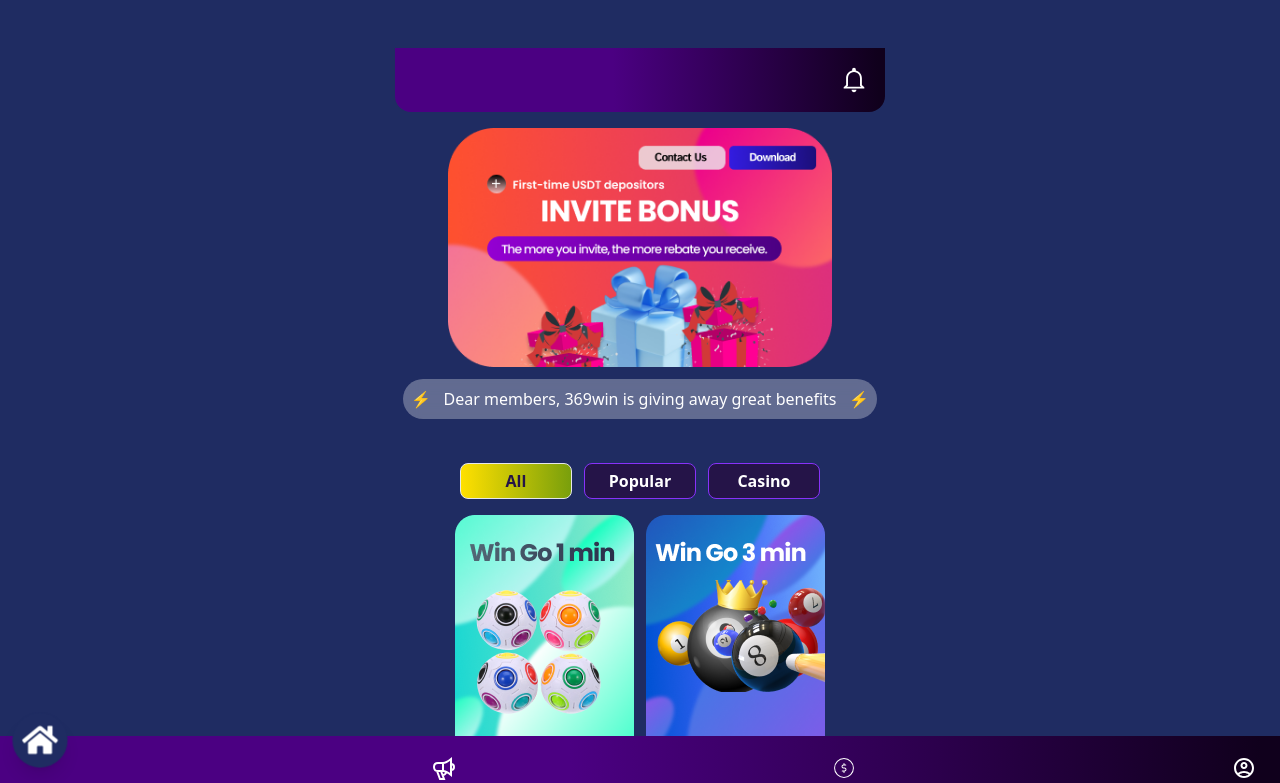
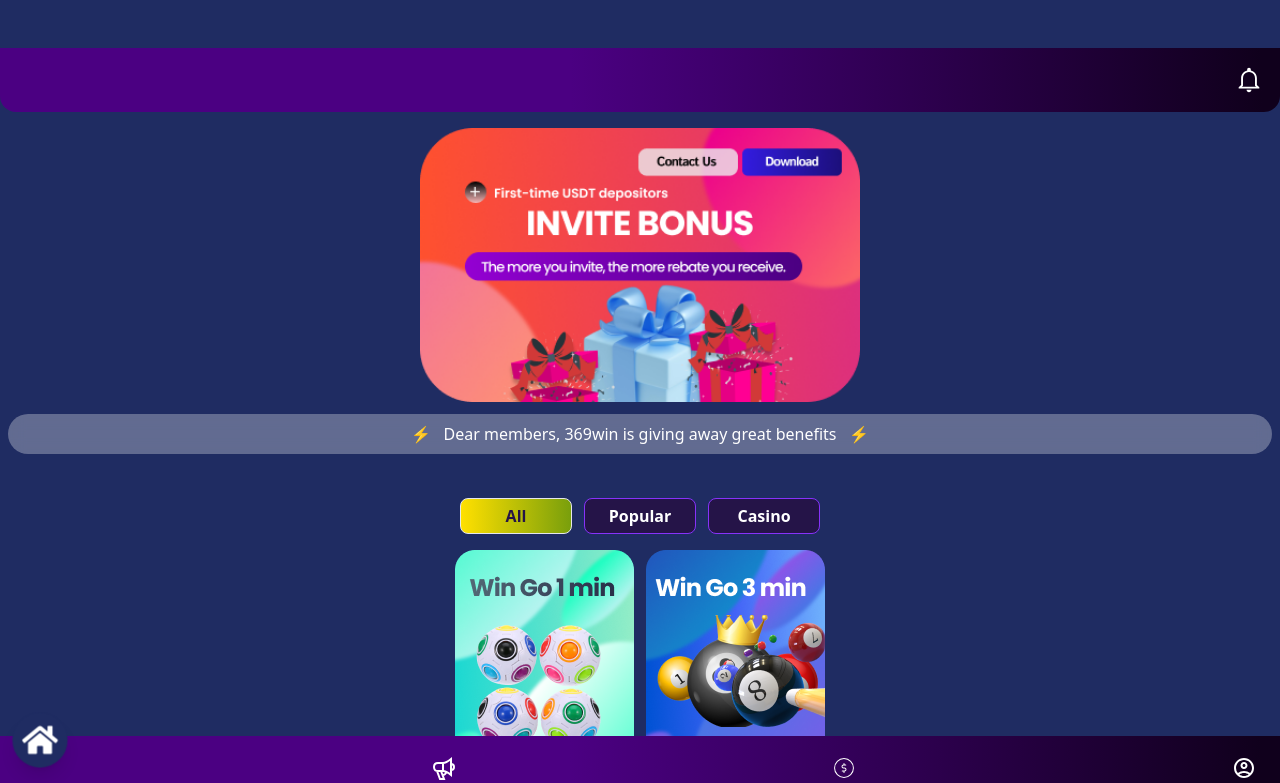
Before and after one commit to team-IGORAZA/color-trading-frontend, a React (Vite) app: page /home in a window 1280 px wide. Shown: the top 783 px of the page. Built offline with nearby package versions, Linux system fonts and the light colour scheme; sample sign-in values are in the browser's storage.

Commit message:
feat:changed to w-full for banner in lg screen

```diff
--- a/src/Pages/Home/BannerImage.tsx
+++ b/src/Pages/Home/BannerImage.tsx
@@ -2,7 +2,7 @@
   return (
     <div className="mt-2 flex flex-col items-center p-2">
         <img src="/home-banner.png"
-        className="w-72 lg:w-96"
+        className="w-72 lg:w-[440px]"
         alt="Home Banner Image" />
         <button className=" w-full mt-3 bg-white/30 bg:blur backdrop-blur text-white p-2 rounded-full">
             <span className="mr-3">⚡</span>
--- a/src/Pages/Home/Home.tsx
+++ b/src/Pages/Home/Home.tsx
@@ -7,7 +7,7 @@
 
 export default function Home() {
   return (
-    <main className="flex flex-col justify-center items-center max-w-4xl py-12 mx-auto">
+    <main className="flex flex-col   py-12 ">
       <section className="mb-16">
         <NotificationBar />
         <BannerImage />
--- a/src/Pages/WinGO1Min/TimeBanner.tsx
+++ b/src/Pages/WinGO1Min/TimeBanner.tsx
@@ -63,7 +63,7 @@
   return (
     <div
       style={{ background: "linear-gradient(180deg, #AFFF00 0%, #699900 100%)" }}
-      className="relative w-[370px] lg:w-[407px] h-48 rounded-[24px] p-2 overflow-hidden"
+      className="relative w-[370px] lg:w-full h-48 rounded-[24px] p-2 overflow-hidden"
     >
       <div className="absolute left-40 bottom-24 rotate-12">
         <GradientCircle />
```
